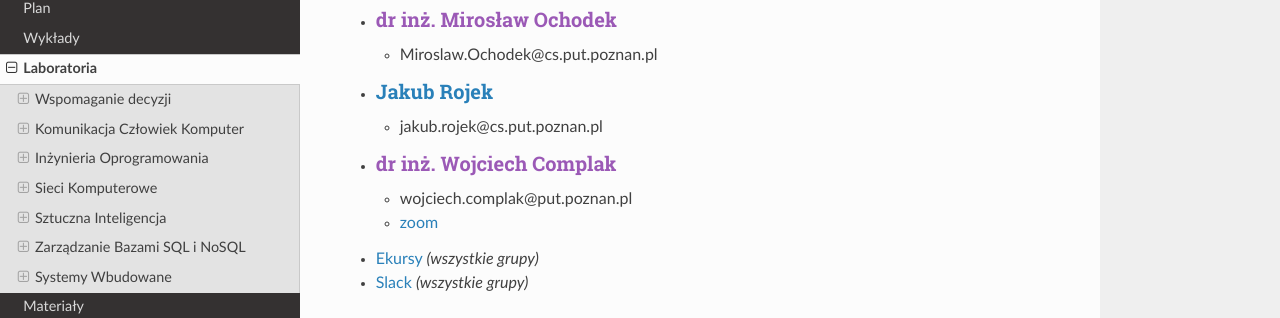
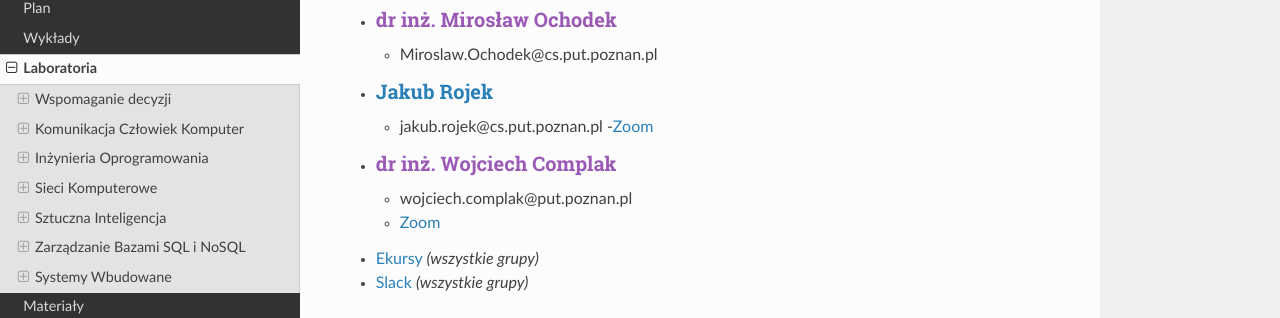
Before and after one commit to PUT-WI-18/wi18-wiki-sem5, an MkDocs documentation site: the page built from docs/laboratoria.md, in a window 1280 px wide and 1400 px high, scrolled down 960 px. Shown: the part 141-459 px from the top of the window. Built offline with MkDocs 1.6.1, drawn with Linux system fonts in a browser that asks for light colours; nearby versions of some CDN libraries; some of the changed text lies outside the part shown.

Commit message:
Update laboratoria.md

```diff
--- a/docs/laboratoria.md
+++ b/docs/laboratoria.md
@@ -32,9 +32,10 @@
     - Miroslaw.Ochodek@cs.put.poznan.pl
 - ### [Jakub Rojek](http://www.cs.put.poznan.pl/jrojek/io1.html)
     - jakub.rojek@cs.put.poznan.pl
+    -[Zoom](https://zoom.us/j/98127895855?pwd=WUFacVFldWpOd0Rwam9Qa1pMQjdaUT09)
 - ### [dr inż. Wojciech Complak]()
     - wojciech.complak@put.poznan.pl
-    - [zoom](https://us02web.zoom.us/j/88179740153?pwd=a2VYbFN1NWhLNk9kT1BDVnVTUVhsUT09)
+    - [Zoom](https://us02web.zoom.us/j/88179740153?pwd=a2VYbFN1NWhLNk9kT1BDVnVTUVhsUT09)
 - [Ekursy]( https://ekursy.put.poznan.pl/course/view.php?id=3561 ) *(wszystkie grupy)*
 - [Slack]( https://app.slack.com/client/T01C6UG431P/C01BUG27F6F )  *(wszystkie grupy)*
 
```
Also changed, not shown: other parts of docs/laboratoria.md (+1 -0 lines).
